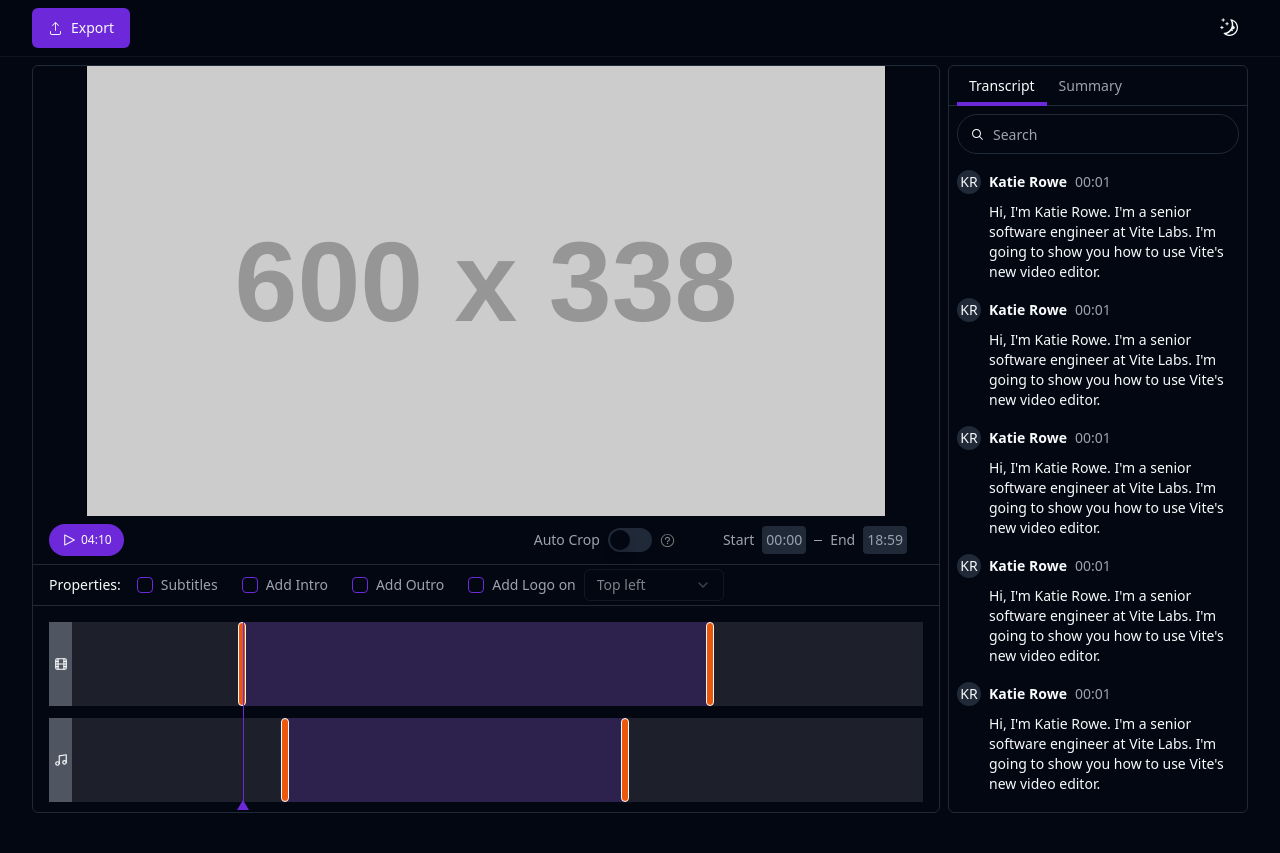
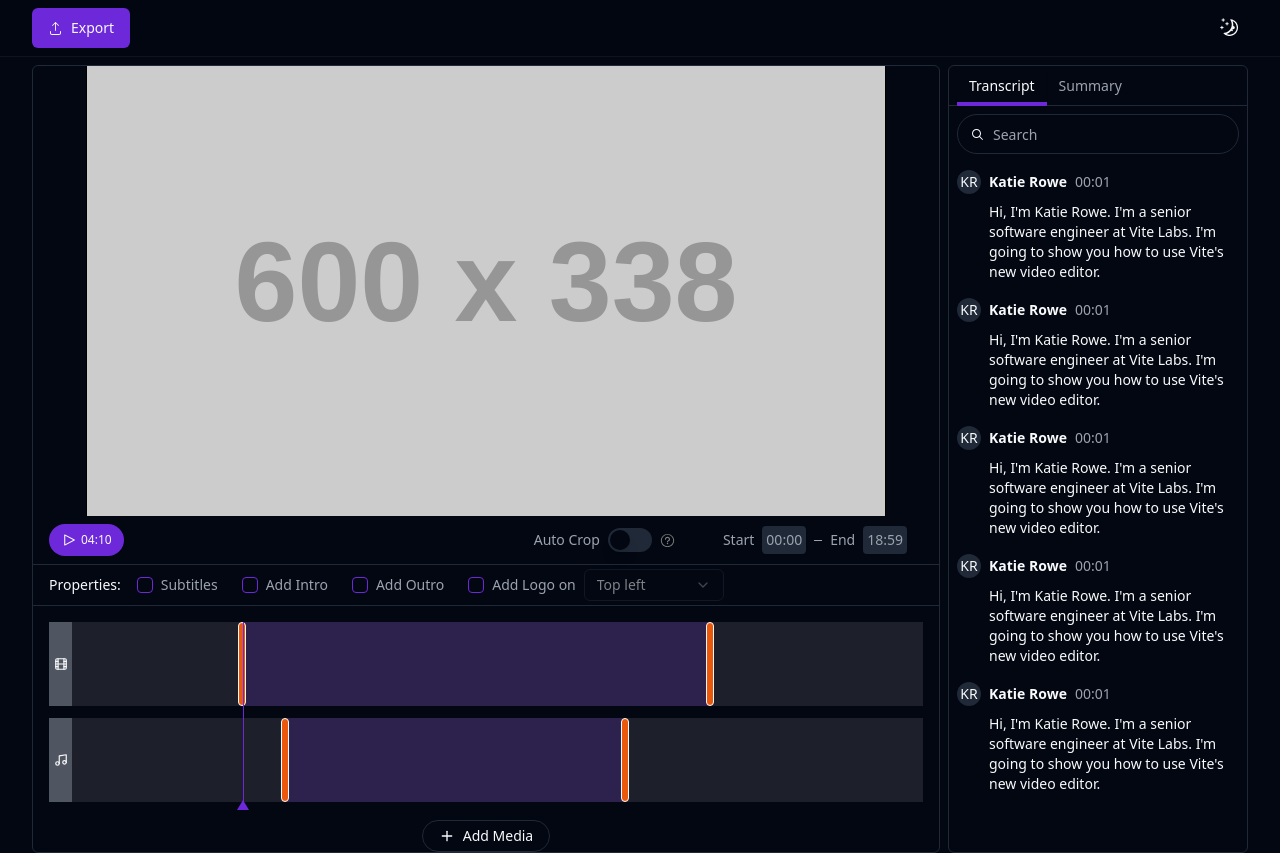
Before and after one commit to Nedilko/video-editor, a React (Vite) app: page / in a window 1280 px wide. Before the commit the page ends 813 px from the top, so only its background shows below. Built offline with nearby package versions, Linux system fonts and the light colour scheme; the HTML template or start-up script is replaced by a standard one.

Commit message:
add media button

```diff
--- a/src/components/video-player/Editor.tsx
+++ b/src/components/video-player/Editor.tsx
@@ -1,11 +1,17 @@
+import { Button } from "@components/ui/button";
 import { ScrollArea, ScrollBar } from "@components/ui/scroll-area";
 import { Controls } from "@components/video-player/Controls/Controls";
 import { Properties } from "@components/video-player/Properties/Properties";
 import { Timeline } from "@components/video-player/Timeline/Timeline";
 import { VideoView } from "@components/video-player/VideoView";
 import { CONTAINER_PADDING } from "@components/video-player/Timeline/constants";
+import { PlusIcon } from 'lucide-react';
 
 export const Editor = () => {
+  const handleAddMedia = () => {
+    console.log('add media')
+  }
+
   return <div className="flex flex-col flex-1 min-w-[700px] border rounded-md overflow-auto">
     <VideoView/>
     <div className="mt-2 ml-4 mr-8">
@@ -19,5 +25,11 @@ export const Editor = () => {
       <Timeline/>
       <ScrollBar orientation="vertical"/>
     </ScrollArea>
+    <div className="flex justify-center">
+      <Button variant="outline" className="mt-2 flex gap-2 rounded-full h-8" onClick={handleAddMedia}>
+        <PlusIcon size={16}/>
+        <span>Add Media</span>
+      </Button>
+    </div>
   </div>
 }
```
